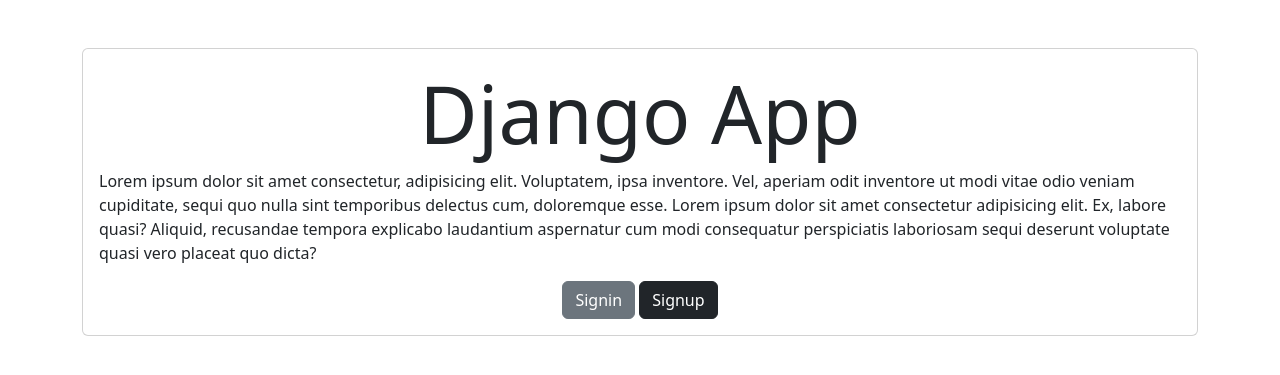
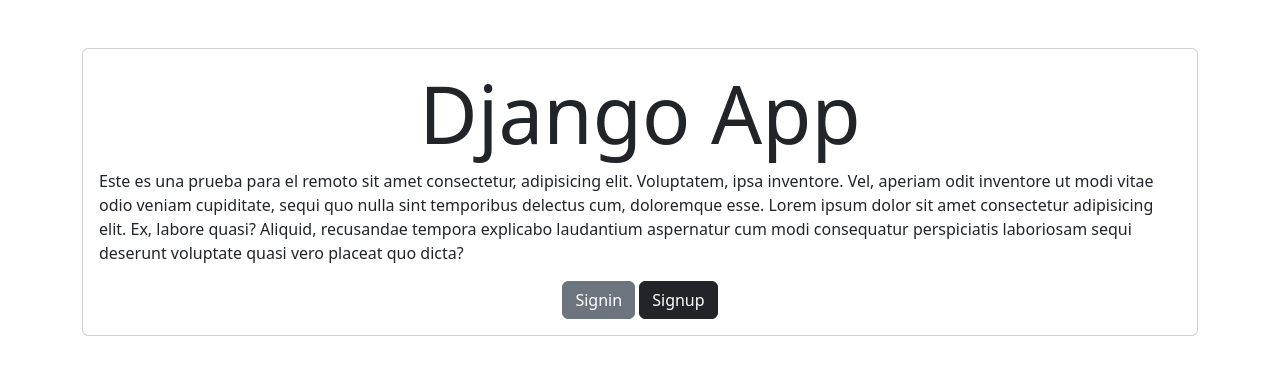
Before and after one commit to Leonardoih/django-crud-auth, a Django app: page / in a window 1280 px wide. Shown: the part 56-431 px from the top of the page. Run offline with Django 5.2, Linux system fonts and the light colour scheme.

Commit message:
Prueba para subir un cambio

```diff
--- a/tasks/templates/home.html
+++ b/tasks/templates/home.html
@@ -2,7 +2,7 @@
   <main class="container py-s mt-5">
     <section class="card card-body">
       <h1 class="display-1 text-center">Django App</h1>
-      <p>Lorem ipsum dolor sit amet consectetur, adipisicing elit. Voluptatem, ipsa inventore. Vel, aperiam odit inventore ut modi vitae odio veniam cupiditate, sequi quo nulla sint temporibus delectus cum, doloremque esse. Lorem ipsum dolor sit amet consectetur adipisicing elit. Ex, labore quasi? Aliquid, recusandae tempora explicabo laudantium aspernatur cum modi consequatur perspiciatis laboriosam sequi deserunt voluptate quasi vero placeat quo dicta?</p>
+      <p>Este es una prueba para el remoto sit amet consectetur, adipisicing elit. Voluptatem, ipsa inventore. Vel, aperiam odit inventore ut modi vitae odio veniam cupiditate, sequi quo nulla sint temporibus delectus cum, doloremque esse. Lorem ipsum dolor sit amet consectetur adipisicing elit. Ex, labore quasi? Aliquid, recusandae tempora explicabo laudantium aspernatur cum modi consequatur perspiciatis laboriosam sequi deserunt voluptate quasi vero placeat quo dicta?</p>
       <div class="text-center">
         <a class="btn btn-secondary" href="/signin">Signin</a>
         <a class="btn btn-dark" href="/signup">Signup</a>
```
